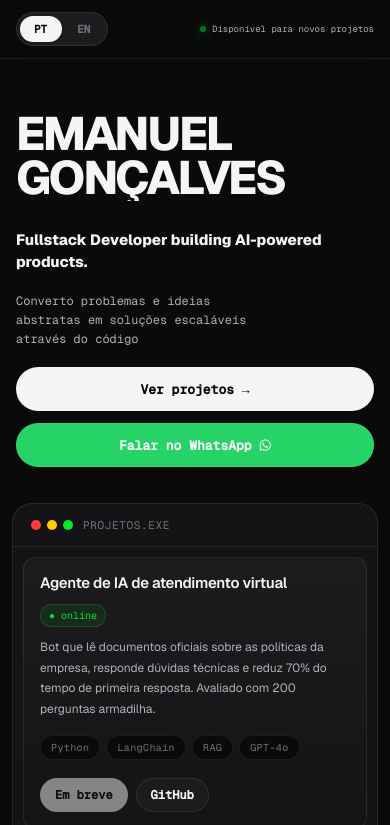
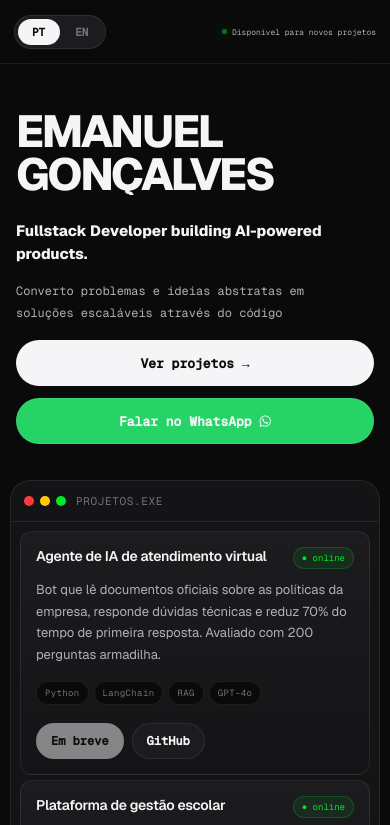
Before and after one commit to emanuelP505/meu-portfolio, a plain HTML site: page index.html in a window 390 px wide. Shown: the top 825 px of the page. Drawn offline with nearby package versions, Linux system fonts and the light colour scheme.

Commit message:
refstorar hero

```diff
--- a/styles/style.css
+++ b/styles/style.css
@@ -163,81 +163,153 @@
 
 
 
-/* =========================================
-   RESPONSIVE SYSTEM
-   ========================================= */
 
-/* Evita problemas de dimensionamento */
-*,
-*::before,
-*::after {
-  box-sizing: border-box;
-}
+/* ==========================================
+   RESPONSIVE REWORK — EMANUEL PORTFOLIO
+========================================== */
 
-img,
-svg {
-  max-width: 100%;
+html {
+  scroll-behavior: smooth;
+  overflow-x: clip;
 }
 
 body {
   min-width: 320px;
+  overflow-x: clip;
 }
 
-/* Desktop e tablets maiores */
-.main {
-  grid-template-columns: minmax(0, 1fr) 340px;
+.hero,
+.main,
+.nav,
+.footer {
+  width: 100%;
 }
 
+.hero > *,
+.main > *,
 .case,
 .card,
-.side-stack,
-.hero-right {
+.side-stack {
   min-width: 0;
 }
 
-/* Tablets */
-@media (max-width: 1100px) {
-  .main {
-    grid-template-columns: minmax(0, 1fr) 290px;
-    padding-inline: 24px;
-  }
+/* HERO — DESKTOP */
 
 .hero {
-    grid-template-columns: 1fr 0.9fr;
-    padding-inline: 24px;
+  min-height: min(820px, 90svh);
+  display: grid;
+  grid-template-columns: minmax(0, 1.2fr) minmax(280px, .8fr);
+  align-items: center;
+  padding: 130px 5vw 70px;
+  gap: 5vw;
 }
 
 .hero h1 {
-    font-size: clamp(52px, 8vw, 90px);
-  }
+  font-size: clamp(58px, 8.5vw, 120px);
+  line-height: .9;
+  overflow-wrap: normal;
 }
 
-/* Tablets pequenos e telemóveis */
-@media (max-width: 900px) {
-  .nav {
-    padding: 14px 20px;
-    gap: 12px;
+.hero h1 .line {
+  display: block;
+  overflow: hidden;
 }
 
+.hero h1 .line span {
+  display: block;
+  animation: reveal 1s var(--ease) both;
+}
+
+.hero-right {
+  max-width: 440px;
+  width: 100%;
+}
+
+.hero-right strong {
+  font-size: clamp(15px, 1.4vw, 19px);
+  line-height: 1.5;
+}
+
+.hero-tag {
+  font-size: 13px;
+  line-height: 1.8;
+}
+
+/* MAIN — DESKTOP */
+
+.main {
+  max-width: 1600px;
+  margin-inline: auto;
+  padding: 0 5vw 48px;
+  display: grid;
+  grid-template-columns: minmax(0, 1fr) 320px;
+  align-items: start;
+  gap: 20px;
+}
+
+.card-body {
+  padding: 10px;
+}
+
+.case {
+  margin: 8px;
+  padding: 24px;
+}
+
+.case-top {
+  flex-wrap: wrap;
+}
+
+.case-top h4 {
+  font-size: 17px;
+  line-height: 1.4;
+}
+
+.case p {
+  font-size: 14px;
+  line-height: 1.7;
+  max-width: 75ch;
+}
+
+.stack span {
+  font-size: 11px;
+}
+
+.side-stack {
+  display: flex;
+  flex-direction: column;
+  gap: 16px;
+}
+
+/* NAVBAR */
+
+.nav {
+  min-height: 64px;
+  padding: 12px 5vw;
+}
+
+.nav-status {
+  font-size: 11px;
+}
+
+/* TABLETS E ECRÃS INTERMÉDIOS */
+
+@media (max-width: 1050px) {
+
   .hero {
-    min-height: auto;
-    grid-template-columns: 1fr;
-    align-items: start;
-    padding: 120px 20px 48px;
-    gap: 32px;
+    min-height: 75svh;
+    grid-template-columns: minmax(0, 1fr) minmax(240px, .8fr);
+    padding-inline: 28px;
+    gap: 28px;
   }
 
   .hero h1 {
-    font-size: clamp(52px, 11vw, 88px);
-  }
-
-  .hero-right {
-    max-width: 550px;
+    font-size: clamp(52px, 8vw, 84px);
   }
 
   .main {
     grid-template-columns: minmax(0, 1fr);
-    padding: 0 20px 24px;
+    padding-inline: 24px;
   }
 
   .side-stack {
@@ -249,45 +321,100 @@
   .contact-box {
     grid-column: 1 / -1;
   }
-
-  .footer {
-    padding: 28px 20px;
-    gap: 16px;
-    flex-wrap: wrap;
-  }
 }
 
-/* Telemóveis */
-@media (max-width: 600px) {
+/* TABLETS PEQUENOS E MOBILE */
+
+@media (max-width: 760px) {
+
   .nav {
-    padding: 12px 16px;
+    padding: 12px 18px;
+    gap: 12px;
   }
 
   .nav-status {
     font-size: 9px;
-    gap: 6px;
   }
 
   .hero {
-    padding: 112px 16px 36px;
+    min-height: auto;
+    grid-template-columns: minmax(0, 1fr);
+    align-items: start;
+    padding: 120px 20px 48px;
     gap: 28px;
   }
 
   .hero h1 {
-    font-size: clamp(40px, 12vw, 70px);
-    letter-spacing: -0.055em;
-    line-height: 0.95;
-    overflow-wrap: anywhere;
+    font-size: clamp(48px, 11vw, 76px);
+    line-height: .92;
   }
 
   .hero-right {
-    gap: 18px;
+    max-width: 550px;
+    gap: 16px;
   }
 
-  .hero-sub,
+  .hero-tag {
+    max-width: 48ch;
+  }
+
+  .cta-row {
+    display: flex;
+    flex-wrap: wrap;
+  }
+
+  .main {
+    padding: 0 16px 32px;
+    gap: 14px;
+  }
+
+  .side-stack {
+    grid-template-columns: minmax(0, 1fr);
+  }
+
+  .contact-box {
+    grid-column: auto;
+  }
+
+  .footer {
+    padding: 24px 18px;
+    flex-wrap: wrap;
+    gap: 14px;
+  }
+}
+
+/* MOBILE */
+
+@media (max-width: 480px) {
+
+  .nav {
+    padding: 12px 14px;
+  }
+
+  .nav-status {
+    font-size: 8px;
+    gap: 5px;
+  }
+
+  .dot {
+    width: 5px;
+    height: 5px;
+    flex-shrink: 0;
+  }
+
+  .hero {
+    padding: 110px 16px 36px;
+    gap: 25px;
+  }
+
+  .hero h1 {
+    font-size: clamp(39px, 11.5vw, 55px);
+    letter-spacing: -.055em;
+    line-height: .95;
+  }
+
   .hero-right strong {
     font-size: 15px;
-    line-height: 1.5;
   }
 
   .hero-tag {
@@ -295,19 +422,22 @@
   }
 
   .cta-row {
-    flex-wrap: wrap;
+    flex-direction: column;
     width: 100%;
   }
 
   .cta-row .btn {
-    flex: 1 1 100%;
+    width: 100%;
     justify-content: center;
-    min-height: 44px;
+    min-height: 46px;
   }
 
   .main {
-    padding: 0 12px 20px;
-    gap: 12px;
+    padding-inline: 10px;
+  }
+
+  .card-header {
+    padding: 13px;
   }
 
   .card-body {
@@ -315,70 +445,25 @@
   }
 
   .case {
-    margin: 6px;
-    padding: 16px;
+    margin: 5px;
+    padding: 15px;
   }
 
   .case-top {
-    flex-wrap: wrap;
+    align-items: flex-start;
   }
 
   .case-top h4 {
-    font-size: 15px;
-    min-width: 0;
+    font-size: 14px;
   }
 
   .case p {
-    font-size: 12px;
-    line-height: 1.7;
+    font-size: 13px;
+    line-height: 1.65;
   }
 
-  .side-stack {
-    grid-template-columns: 1fr;
-    gap: 12px;
-  }
-
-  .contact-box {
-    grid-column: auto;
-  }
-
-  .skill-row {
-    gap: 12px;
-    align-items: flex-start;
-  }
-
-  .skill-row span:first-child {
-    min-width: 0;
-    overflow-wrap: anywhere;
-  }
-
-  .skill-row span:last-child {
-    flex-shrink: 0;
-    text-align: right;
-  }
-
-  .footer {
-    padding: 24px 16px;
-    font-size: 10px;
-  }
-}
-
-/* Telemóveis muito pequenos */
-@media (max-width: 380px) {
-  .nav {
-    padding-inline: 12px;
-  }
-
-  .nav-status {
-    font-size: 8px;
-  }
-
-  .hero h1 {
-    font-size: clamp(36px, 11.5vw, 44px);
-  }
-
-  .case {
-    padding: 13px;
+  .badge {
+    font-size: 9px;
   }
 
   .stack {
@@ -395,19 +480,74 @@
   }
 
   .actions .btn {
-    justify-content: center;
+    min-height: 36px;
+  }
+
+  .mini {
+    padding: 17px;
+  }
+
+  .skill-row {
+    gap: 10px;
+  }
+
+  .skill-row span:first-child {
+    overflow-wrap: anywhere;
+  }
+
+  .contact-box {
+    padding: 18px;
+  }
+
+  .contact-box .btn {
+    font-size: 11px;
+    overflow-wrap: anywhere;
+  }
+
+  .footer {
+    font-size: 9px;
   }
 }
 
-/* Acessibilidade: movimento reduzido */
+/* MOBILE MUITO PEQUENO */
+
+@media (max-width: 360px) {
+
+  .hero h1 {
+    font-size: 37px;
+  }
+
+  .nav-status {
+    font-size: 7px;
+  }
+
+  .case {
+    padding: 12px;
+  }
+
+  .skill-row {
+    font-size: 12px;
+  }
+
+  .skill-row span:last-child {
+    font-size: 10px;
+  }
+}
+
+/* ACESSIBILIDADE */
+
 @media (prefers-reduced-motion: reduce) {
+
   *,
   *::before,
   *::after {
     scroll-behavior: auto !important;
-    animation-duration: 0.01ms !important;
-    animation-iteration-count: 1 !important;
-    transition-duration: 0.01ms !important;
+    animation: none !important;
+    transition: none !important;
+  }
+
+  .hero h1 .line span {
+    transform: none !important;
   }
 
   .reveal {
```
Lines whose indentation alone changed are shown as unchanged.
